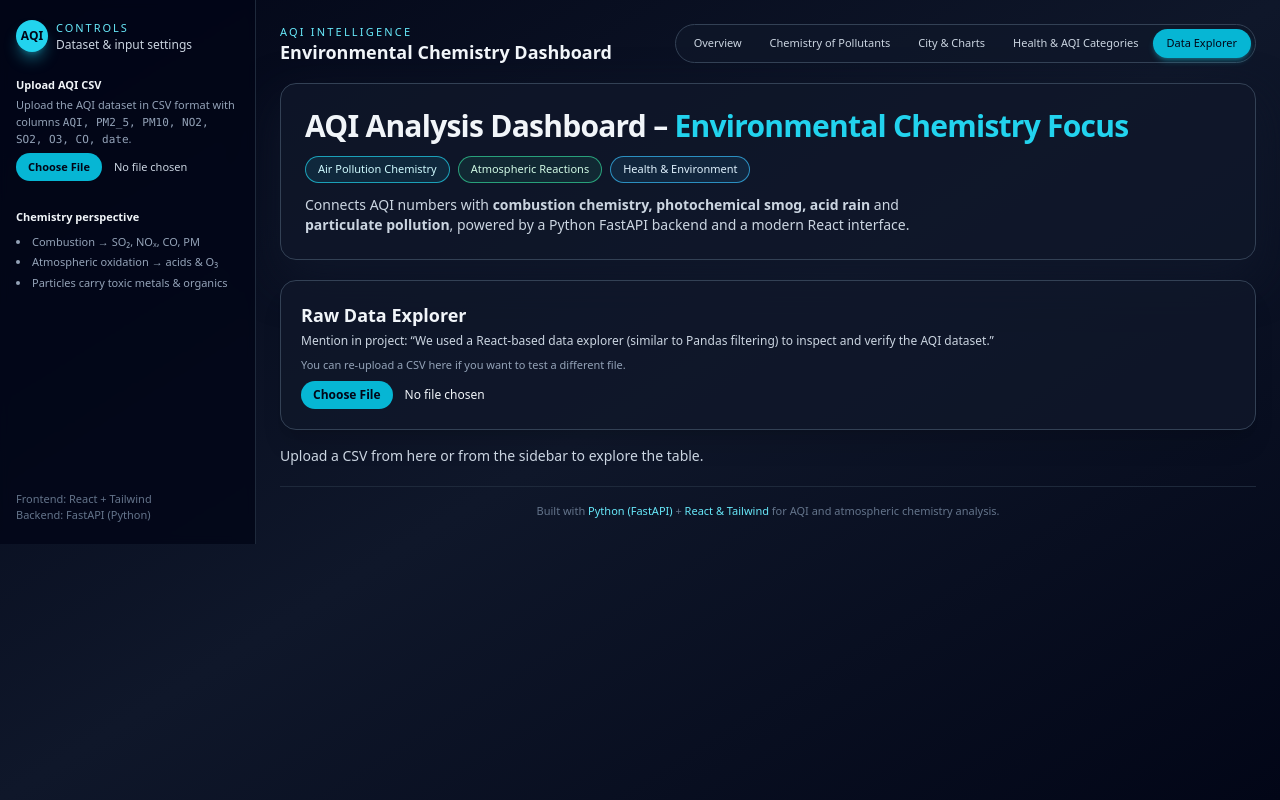
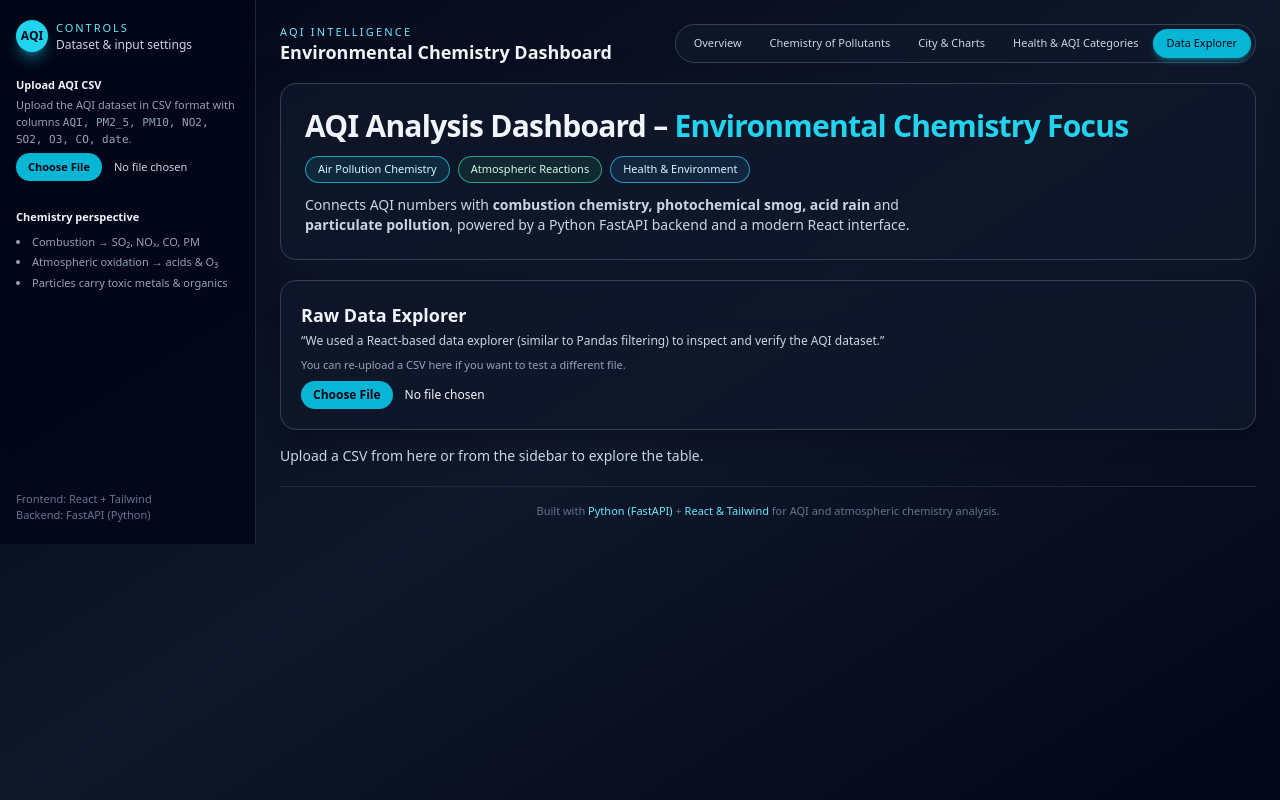
Before and after one commit to NotAI009/aqi-chemistry-project, a React app in the folder frontend/: page / in a window 1280 px wide. Both pictures are taken after a click on the button "Data Explorer". Built offline with nearby package versions, Linux system fonts and the light colour scheme; the HTML template or start-up script is replaced by a standard one.

Commit message:
Updated AQI UI / changed app.jsx

```diff
--- a/frontend/src/App.jsx
+++ b/frontend/src/App.jsx
@@ -784,7 +784,7 @@ function DataTab({ csvData, handleFileUpload }) {
       <section className="bg-slate-900/80 border border-slate-700 rounded-2xl p-5 shadow-xl">
         <h2 className="text-lg font-semibold mb-1">Raw Data Explorer</h2>
         <p className="text-xs text-slate-300 mb-2">
-          Mention in project: “We used a React-based data explorer (similar to
+          “We used a React-based data explorer (similar to
           Pandas filtering) to inspect and verify the AQI dataset.”
         </p>
         <p className="text-[11px] text-slate-400 mb-2">
```
